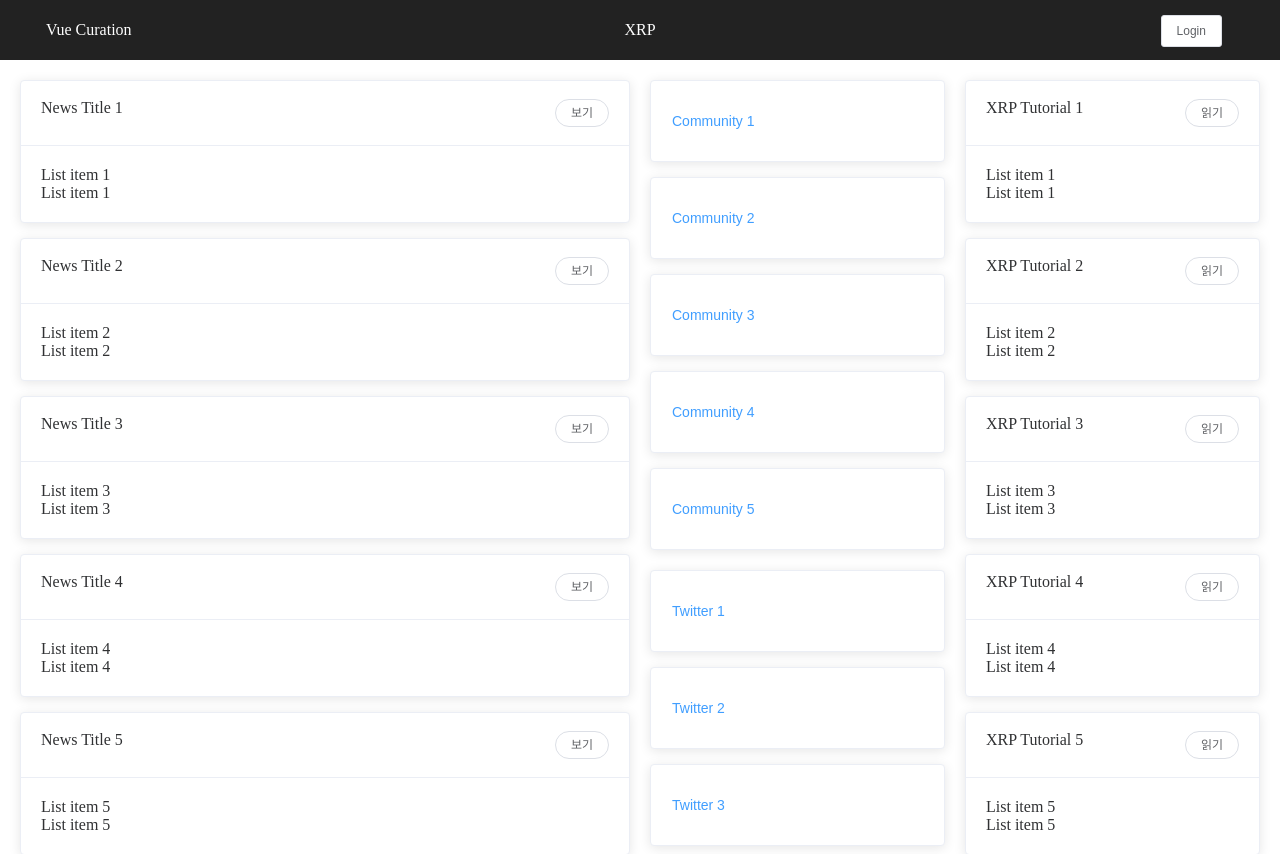
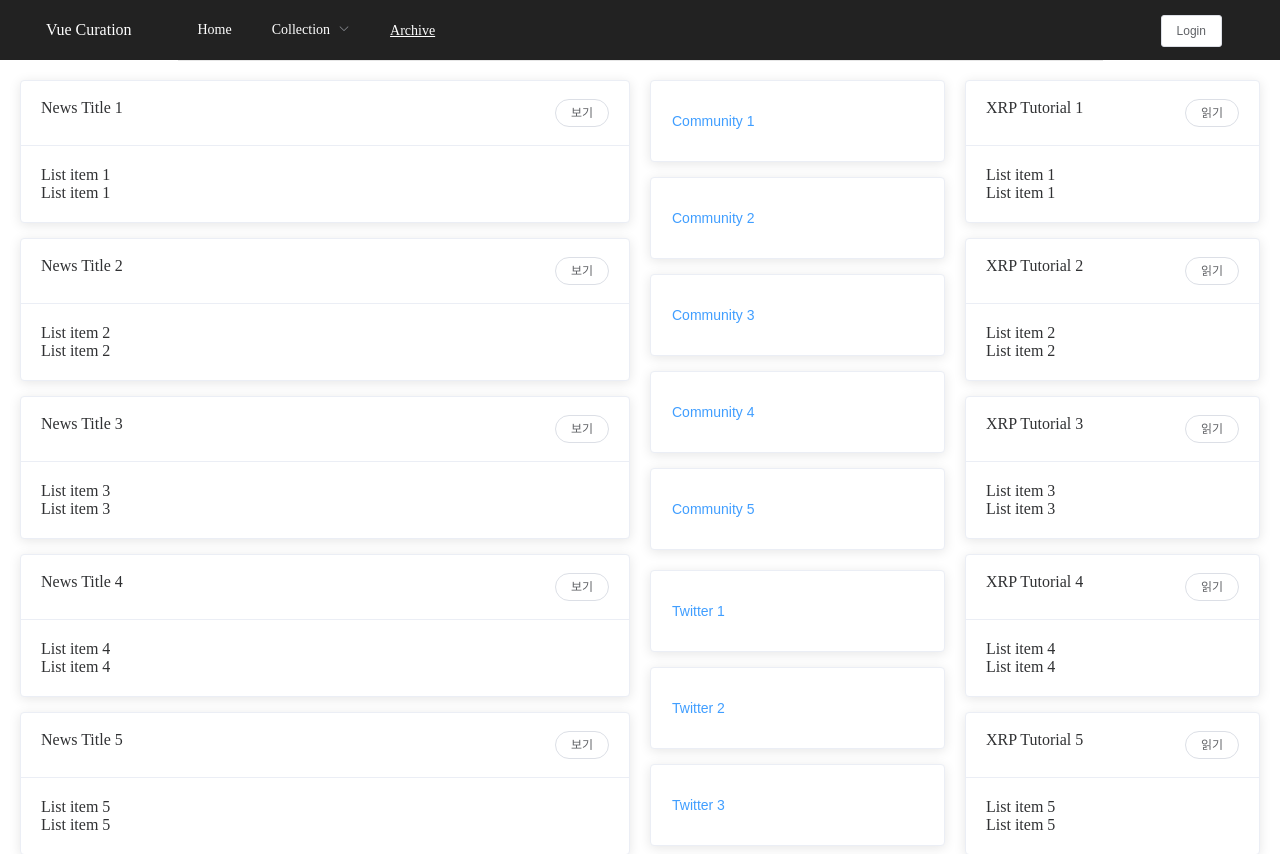
Before and after one commit to devjin0617/vue-curation, a Vue app: page / in a window 1280 px wide. Shown: the top 854 px of the page. Built offline with nearby package versions, Linux system fonts and the light colour scheme.

Commit message:
상단 메뉴 추가

```diff
--- a/src/App.vue
+++ b/src/App.vue
@@ -4,7 +4,21 @@
       <el-header>
         <el-row :gutter="20">
           <el-col :span="3">Vue Curation</el-col>
-          <el-col :span="18">XRP</el-col>
+          <el-col :span="18">
+            <el-menu :default-active="activeIndex" mode="horizontal" @select="handleSelect"
+              background-color="#222222"
+              text-color="#FEFEFE"
+              active-text-color="#31A2D8">
+              <el-menu-item index="1">Home</el-menu-item>
+              <el-submenu index="2">
+                <template slot="title">Collection</template>
+                <el-menu-item index="2-1">item one</el-menu-item>
+                <el-menu-item index="2-2">item two</el-menu-item>
+                <el-menu-item index="2-3">item three</el-menu-item>
+              </el-submenu>
+              <el-menu-item index="3"><a href="https://www.ele.me" target="_blank">Archive</a></el-menu-item>
+            </el-menu>
+          </el-col>
           <el-col :span="3">
             <el-button size="small">Login</el-button>
           </el-col>
```
